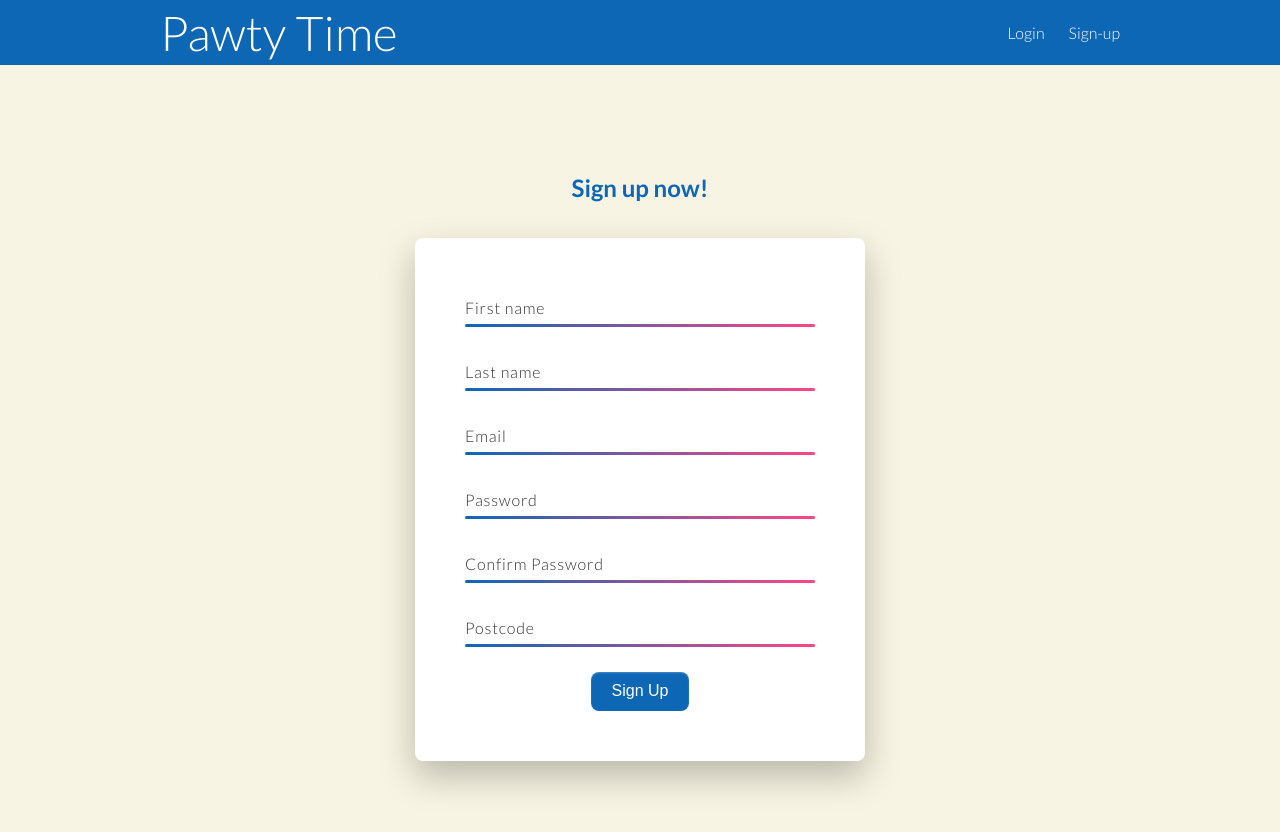
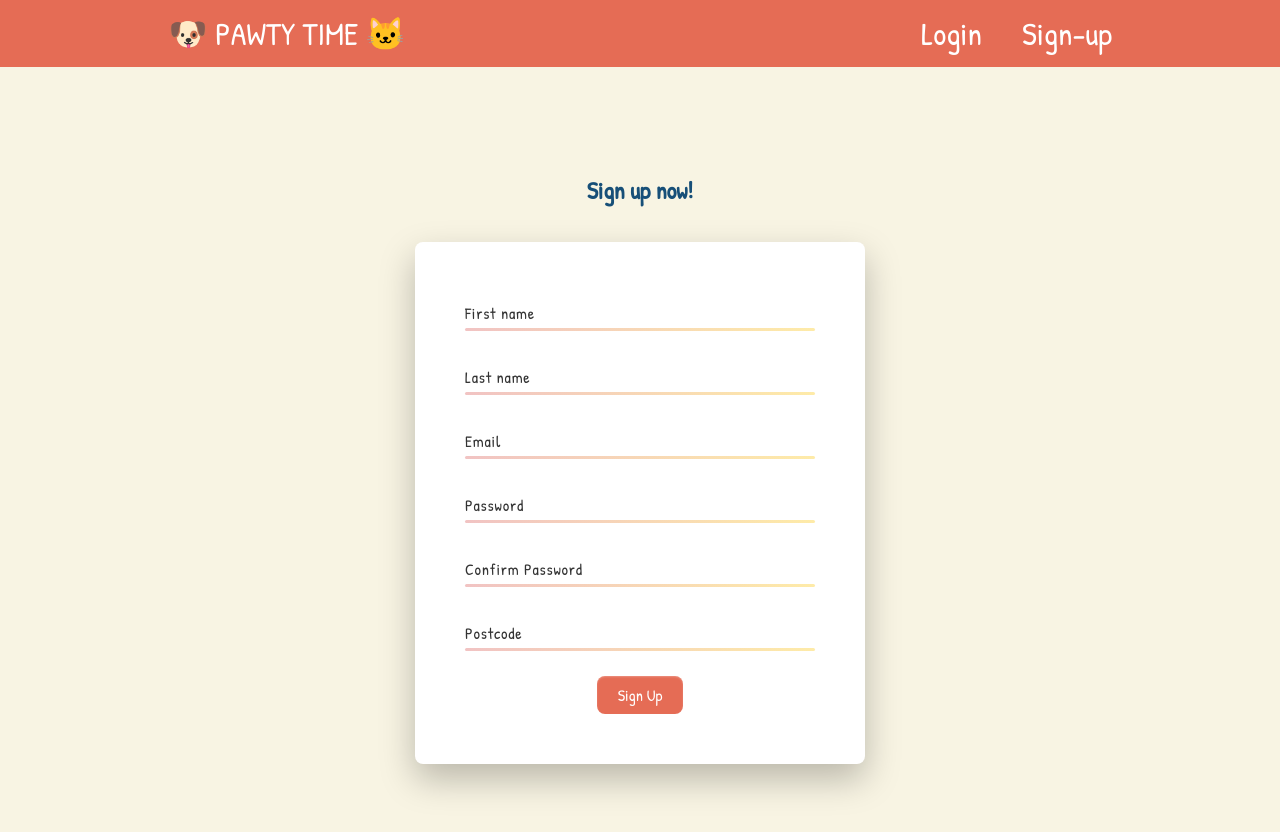
Before and after one commit to murat-zsertay/pet-dating-app, a React app in the folder frontend/: page / in a window 1280 px wide. Built offline with nearby package versions, Linux system fonts and the light colour scheme.

Commit message:
Basic styling for signup page

```diff
--- a/frontend/public/index.html
+++ b/frontend/public/index.html
@@ -9,6 +9,7 @@
       content="Web site created using create-react-app"
       name="description"
     />
+    <style>@import url('https://fonts.googleapis.com/css2?family=Patrick+Hand&display=swap');</style>
     <link href="%PUBLIC_URL%/logo192.png" rel="apple-touch-icon" />
     <!--
       manifest.json provides metadata used when your web app is installed on a
--- a/frontend/src/components/navBar/navBar.css
+++ b/frontend/src/components/navBar/navBar.css
@@ -12,7 +12,7 @@
   }
 
   .nav {
-    background-color: #0d67b5;
+    background-color: #E56C55;
   }
 
   .nav-container {
@@ -44,13 +44,16 @@
     height: 100%;
     display: flex;
     align-items: center;
-    padding: .25rem;
+    padding: .75rem;
+    font-size: 2rem;
   }
 
   .nav li.active {
-    background-color: #1970dc;
+    background-color: #b9442c;
+    transition: all 700ms ease-in-out;
   }
 
   .nav li:hover {
-    background-color: #1C84FF;
+    background-color: #b9442c;
+    transition: all 700ms ease-in-out;
   }
--- a/frontend/src/components/navBar/navBar.js
+++ b/frontend/src/components/navBar/navBar.js
@@ -12,7 +12,7 @@ const NavBar = () => {
     return (
         <nav className='nav'>
             <div className='nav-container'>
-                <Link to="/" className='site-title'>Pawty Time</Link>
+                <Link to="/" className='site-title'>🐶 PAWTY TIME 🐱</Link>
                 <ul>
                     {!token && <CustomLink to="/login" id="login-navbar">Login</CustomLink>}
                     {!token && <CustomLink to="/signup" id="signup-navbar">Sign-up</CustomLink>}
--- a/frontend/src/components/user/signUpForm.css
+++ b/frontend/src/components/user/signUpForm.css
@@ -8,12 +8,12 @@ main {
 }
 
 #sign-up-title{
-    color:#0d67b5;
+    color:#174F78;
 }
 
 
 #login-title{
-    color:#0d67b5;
+    color:#174F78;
 }
 
 .middleLogo {
@@ -27,7 +27,7 @@ main {
 #submit {
     align-items: center;
     appearance: button;
-    background-color: #0d67b5;
+    background-color: #E56C55;
     border-radius: 8px;
     border-style: none;
     box-shadow: rgba(255, 255, 255, 0.26) 0 1px 2px inset;
@@ -37,7 +37,7 @@ main {
     display: flex;
     flex-direction: row;
     flex-shrink: 0;
-    font-family: "RM Neue",sans-serif;
+    font-family: 'Patrick Hand', cursive;
     font-size: 100%;
     line-height: 1.15;
     margin: 0;
@@ -117,16 +117,16 @@ main {
     width: 100%;
     height: 3px;
     border-radius: 1.5px;
-    background: linear-gradient(45deg, #0d67b5, #ff4685);
+    background: linear-gradient(45deg, #F1C3C3, #FEEBA8);
     transition: 0.5s;
     z-index: 1;
     pointer-events: none;
 }
 
-.input-box input:focus ~ i {
+.input-box input:focus ~ i, .input-box input[value]:not([value=""]) ~ i {
     height: 100%;
     border-radius: 6px;
-    box-shadow: inset 0 0 10px rgba(0, 0, 0, 0.25);
+    box-shadow: inset 0 0 10px rgba(0, 0, 0, 0.1);
 }
 
 div.error  {
--- a/frontend/src/index.css
+++ b/frontend/src/index.css
@@ -13,7 +13,7 @@ html, body, #root {
 
 body {
   margin: 0;
-  font-family:  'Lato', sans-serif;
+  font-family: 'Patrick Hand', cursive;
   -webkit-font-smoothing: antialiased;
   -moz-osx-font-smoothing: grayscale;
 }
```
